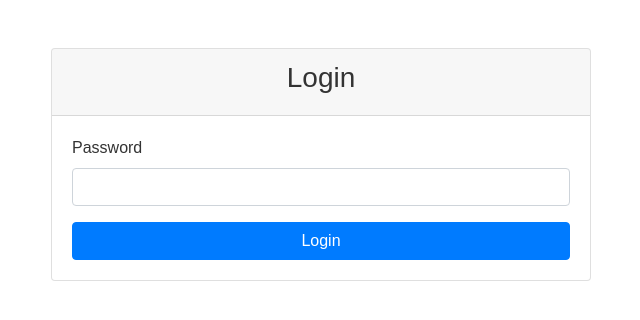
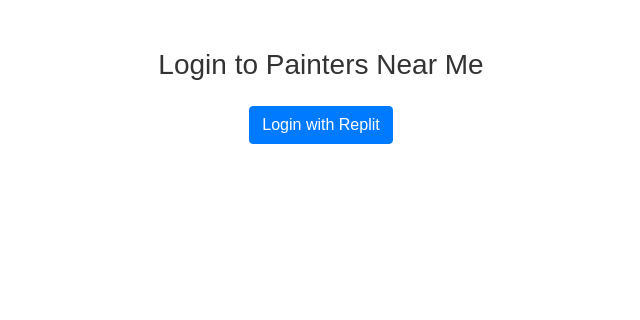
Before and after one commit to cleopatterson/Agent_Assist_Test, a Flask app: template templates/login.html in a window 1280 px wide. Shown: the top 320 px of the page, without its empty margins (319-959 px from the left). Run offline with Flask 3, Linux system fonts and the light colour scheme; the template is opened without the code that fills it, so the values that code supplies are empty; some libraries are stand-ins or nearby versions.

Commit message:
Assistant checkpoint: Added Replit Auth with login page and user info display
Assistant generated file changes:
- main.py: Implement Replit Auth
- templates/login.html: Add Replit Auth login button
- templates/index.html: Add user info display

---

User prompt:

add replit auth to my app

Replit-Commit-Author: Assistant
Replit-Commit-Session-Id: 84c56fce-02b9-438b-bb7b-e2e6ea437291

```diff
--- a/main.py
+++ b/main.py
@@ -1,32 +1,19 @@
-
 from flask import Flask, render_template, request, session, redirect, url_for
-from functools import wraps
 import os
 
 app = Flask(__name__, static_folder='.')
 app.secret_key = os.urandom(24)
 
-def login_required(f):
-    @wraps(f)
-    def decorated_function(*args, **kwargs):
-        if 'logged_in' not in session:
-            return redirect(url_for('login'))
-        return f(*args, **kwargs)
-    return decorated_function
-
-@app.route('/login', methods=['GET', 'POST'])
-def login():
-    if request.method == 'POST':
-        if request.form['password'] == 'serviceseeking':
-            session['logged_in'] = True
-            return redirect(url_for('home'))
-        return 'Invalid password'
-    return render_template('login.html')
-
 @app.route('/')
-@login_required
 def home():
-    return render_template('index.html')
+    user_id = request.headers.get('X-Replit-User-Id')
+    if not user_id:
+        return render_template('login.html')
+    return render_template('index.html',
+        user_id=user_id,
+        user_name=request.headers.get('X-Replit-User-Name'),
+        user_roles=request.headers.get('X-Replit-User-Roles')
+    )
 
 if __name__ == '__main__':
     app.run(host='0.0.0.0', port=5000)
--- a/templates/login.html
+++ b/templates/login.html
@@ -1,29 +1,17 @@
-
 <!DOCTYPE html>
 <html>
 <head>
     <title>Login - Painters Near Me</title>
     <link rel="stylesheet" href="https://stackpath.bootstrapcdn.com/bootstrap/4.5.2/css/bootstrap.min.css">
     <link rel="stylesheet" href="/style.css">
+    <script src="https://auth.util.repl.co/script.js"></script>
 </head>
 <body>
     <div class="container mt-5">
         <div class="row justify-content-center">
-            <div class="col-md-6">
-                <div class="card">
-                    <div class="card-header">
-                        <h3 class="text-center">Login</h3>
-                    </div>
-                    <div class="card-body">
-                        <form method="POST">
-                            <div class="form-group">
-                                <label>Password</label>
-                                <input type="password" name="password" class="form-control" required>
-                            </div>
-                            <button type="submit" class="btn btn-primary btn-block">Login</button>
-                        </form>
-                    </div>
-                </div>
+            <div class="col-md-6 text-center">
+                <h3>Login to Painters Near Me</h3>
+                <button class="btn btn-primary mt-3" onclick="LoginWithReplit()">Login with Replit</button>
             </div>
         </div>
     </div>
```
Also changed, not shown: templates/index.html (+11 -1 lines).
